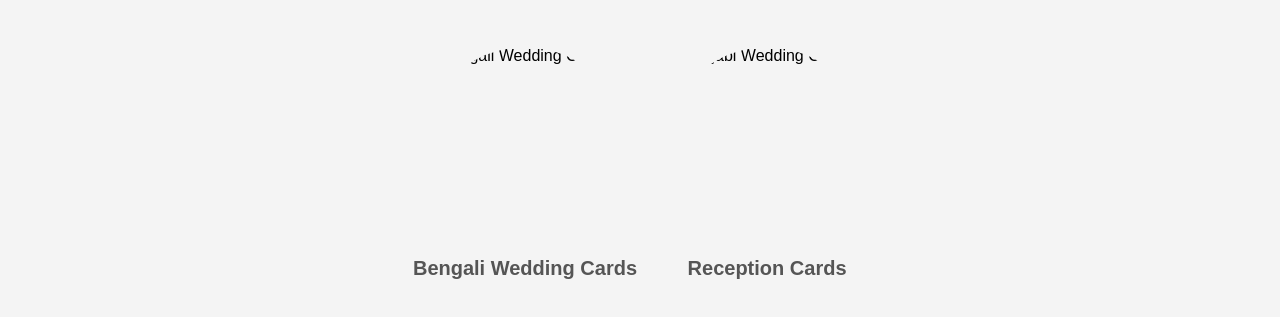
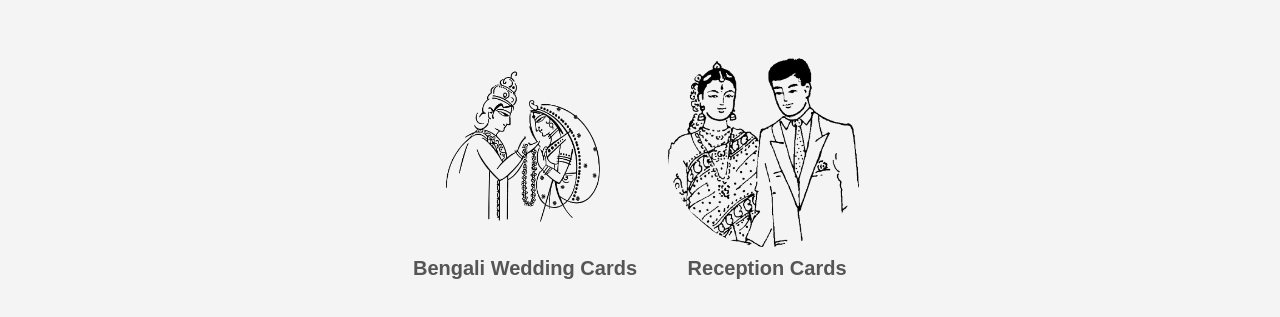
Before and after one commit to ChayanGuptaGithub/Satartup, a plain HTML site: page index.html in a window 1280 px wide. Shown: the part 163-480 px from the top of the page. Drawn offline with Linux system fonts and the light colour scheme.

Commit message:
Update index.html

```diff
--- a/index.html
+++ b/index.html
@@ -24,13 +24,13 @@
     <div class="home-container">
         <!-- Bengali Wedding Cards Section -->
         <div class="section" onclick="location.href='bengali.html'">
-            <img src="images/bengali-wedding.png" alt="Bengali Wedding Cards">
+            <img src="bengali-wedding.png" alt="Bengali Wedding Cards">
             <h2>Bengali Wedding Cards</h2>
         </div>
 
         <!-- Add other sections here -->
         <div class="section" onclick="location.href='punjabi.html'">
-            <img src="images/bengal-reception.png" alt="Punjabi Wedding Cards">
+            <img src="bengal-reception.png" alt="Punjabi Wedding Cards">
             <h2>Reception Cards</h2>
         </div>
     </div>
```
